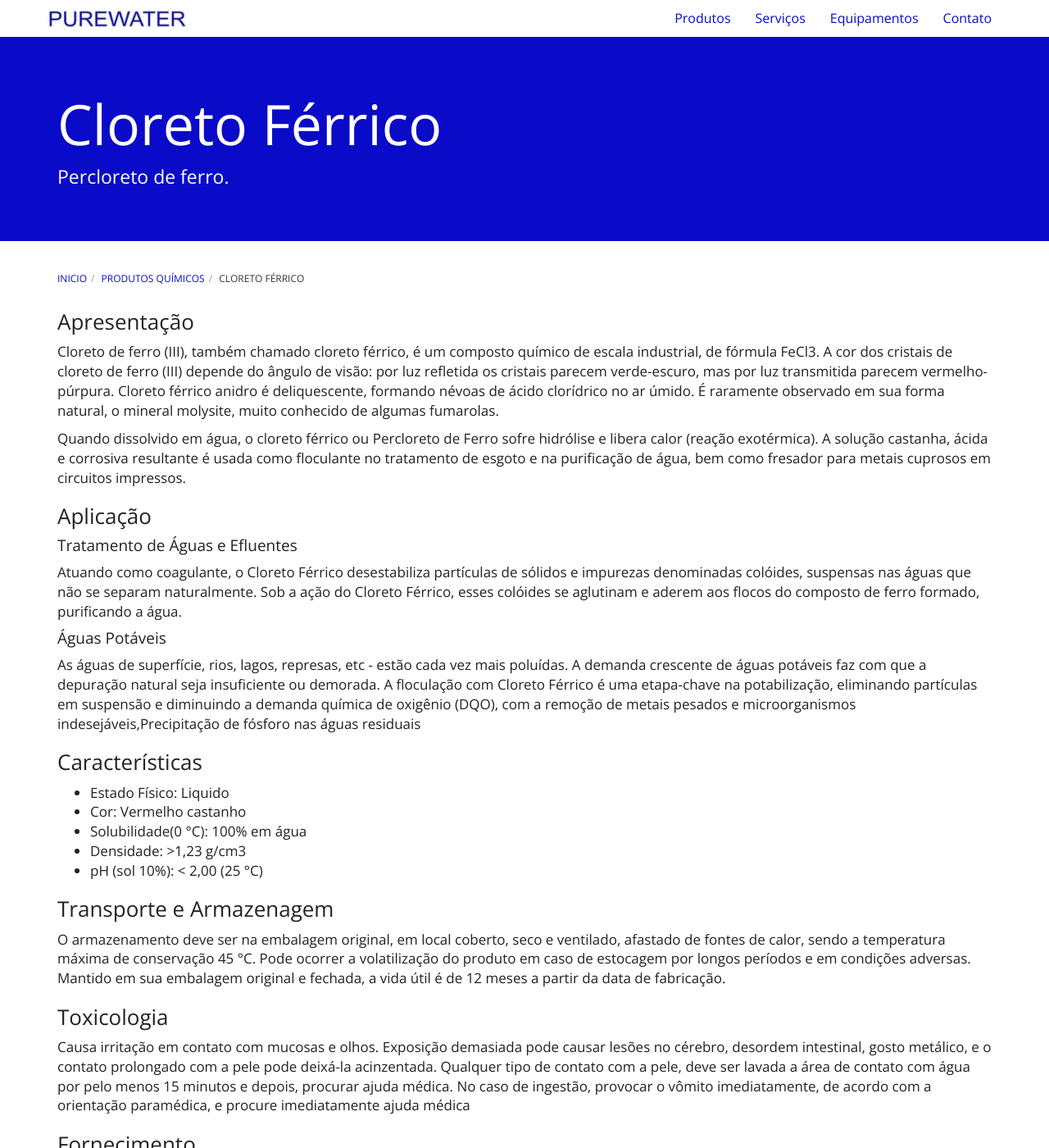
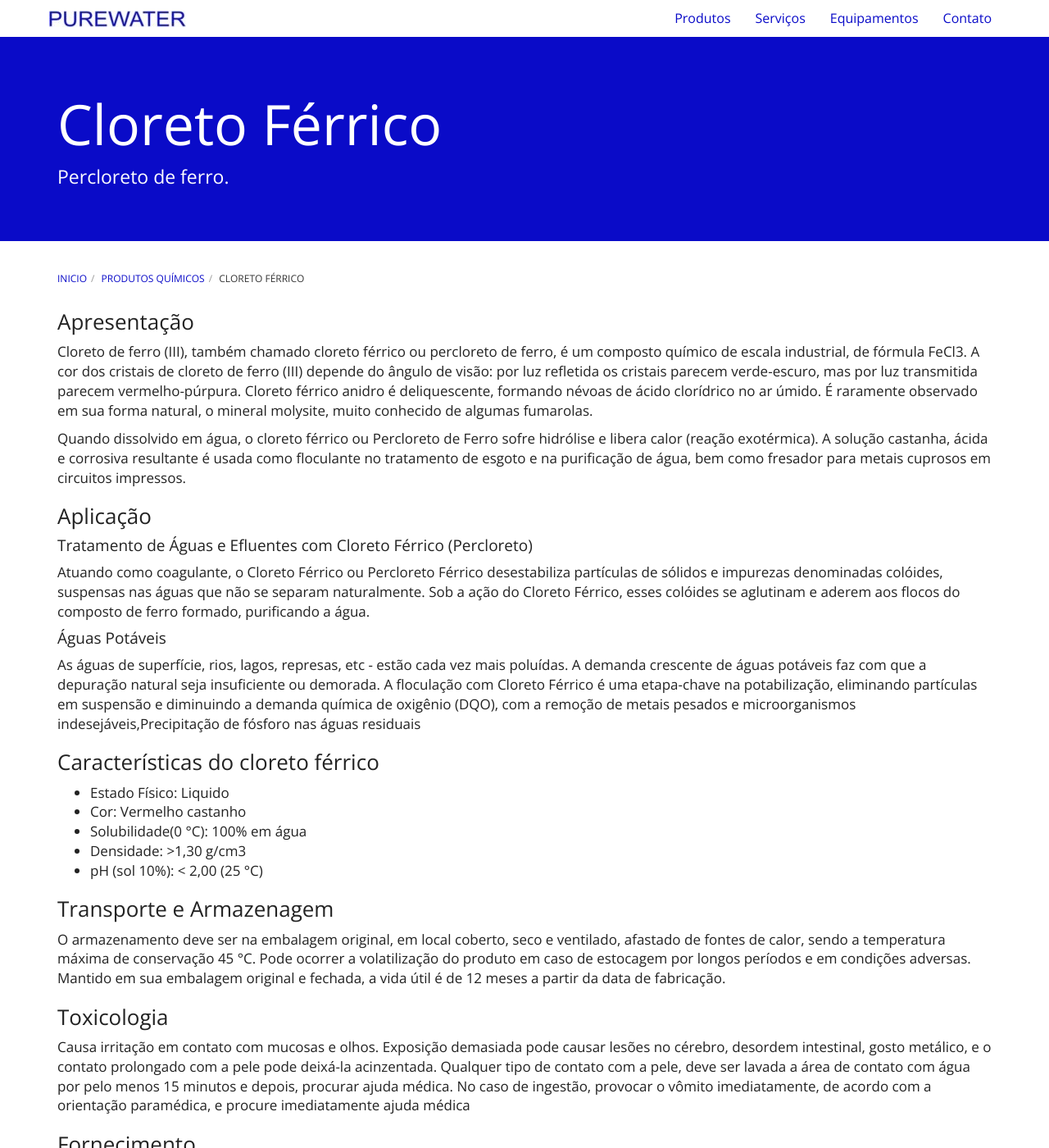
Before and after one commit to purewaterefluentes/purewaterefluentes.github.io, a Jekyll site: the page built from produtos/cloreto-ferrico.md, in a window 1280 px wide and 1400 px high. Shown: the whole window at 82% size. Built offline with Jekyll 4.4.1, drawn with Linux system fonts in a browser that asks for light colours; nearby versions of some CDN libraries; library files that are not in the unit come from our copies; some of the changed text lies outside the part shown.

Commit message:
Update cloreto-ferrico.md

```diff
--- a/produtos/cloreto-ferrico.md
+++ b/produtos/cloreto-ferrico.md
@@ -1,31 +1,31 @@
 ---
 layout: contato
-pageTitle: Cloreto Férrico
+pageTitle: Cloreto Férrico, cloreto de ferro, percloreto, percloreto de ferro, percloreto férrico, cloreto ferrico, cloreto de ferro III,
 title: Cloreto Férrico
 subtitle: Percloreto de ferro.
 ---
 
 ### Apresentação
-Cloreto de ferro (III), também chamado cloreto férrico, é um composto químico de escala industrial, de fórmula FeCl3. A cor dos cristais de cloreto de ferro (III) depende do ângulo de visão: por luz refletida os cristais parecem verde-escuro, mas por luz transmitida parecem vermelho-púrpura. Cloreto férrico anidro é deliquescente, formando névoas de ácido clorídrico no ar úmido. É raramente observado em sua forma natural, o mineral molysite, muito conhecido de algumas fumarolas.
+Cloreto de ferro (III), também chamado cloreto férrico ou percloreto de ferro, é um composto químico de escala industrial, de fórmula FeCl3. A cor dos cristais de cloreto de ferro (III) depende do ângulo de visão: por luz refletida os cristais parecem verde-escuro, mas por luz transmitida parecem vermelho-púrpura. Cloreto férrico anidro é deliquescente, formando névoas de ácido clorídrico no ar úmido. É raramente observado em sua forma natural, o mineral molysite, muito conhecido de algumas fumarolas.
 
 Quando dissolvido em água, o cloreto férrico ou Percloreto de Ferro sofre hidrólise e libera calor (reação exotérmica). A solução castanha, ácida e corrosiva resultante é usada como floculante no tratamento de esgoto e na purificação de água, bem como fresador para metais cuprosos em circuitos impressos.
 
 ### Aplicação
 
-#### Tratamento de Águas e Efluentes
+#### Tratamento de Águas e Efluentes com Cloreto Férrico (Percloreto)
 
-Atuando como coagulante, o Cloreto Férrico desestabiliza partículas de sólidos e impurezas denominadas colóides, suspensas nas águas que não se separam naturalmente. Sob a ação do Cloreto Férrico, esses colóides se aglutinam e aderem aos flocos do composto de ferro formado, purificando a água.
+Atuando como coagulante, o Cloreto Férrico ou Percloreto Férrico desestabiliza partículas de sólidos e impurezas denominadas colóides, suspensas nas águas que não se separam naturalmente. Sob a ação do Cloreto Férrico, esses colóides se aglutinam e aderem aos flocos do composto de ferro formado, purificando a água.
 
 #### Águas Potáveis
 
 As águas de superfície, rios, lagos, represas, etc - estão cada vez mais poluídas. A demanda crescente de águas potáveis faz com que a depuração natural seja insuficiente ou demorada. A floculação com Cloreto Férrico é uma etapa-chave na potabilização, eliminando partículas em suspensão e diminuindo a demanda química de oxigênio (DQO), com a remoção de metais pesados e microorganismos indesejáveis,Precipitação de fósforo nas águas residuais
 
-### Características
+### Características do cloreto férrico
 
 - Estado Físico: Liquido
 - Cor: Vermelho castanho
 - Solubilidade(0 °C): 100% em água
-- Densidade: >1,23 g/cm3
+- Densidade: >1,30 g/cm3
 - pH (sol 10%): < 2,00 (25 °C)
 
 
@@ -41,3 +41,7 @@
 
 - Bombona plástica de 30 e 60 Kg
 - Container (IBC) plastico 1000 litros
+
+### Boletim Técnico
+
+{% include purewater/link-boletim.html label="Boletim Técnico Cloreto Férrico 38%" arquivo="FISPQ AQUA-CLE.pdf" %}
```
